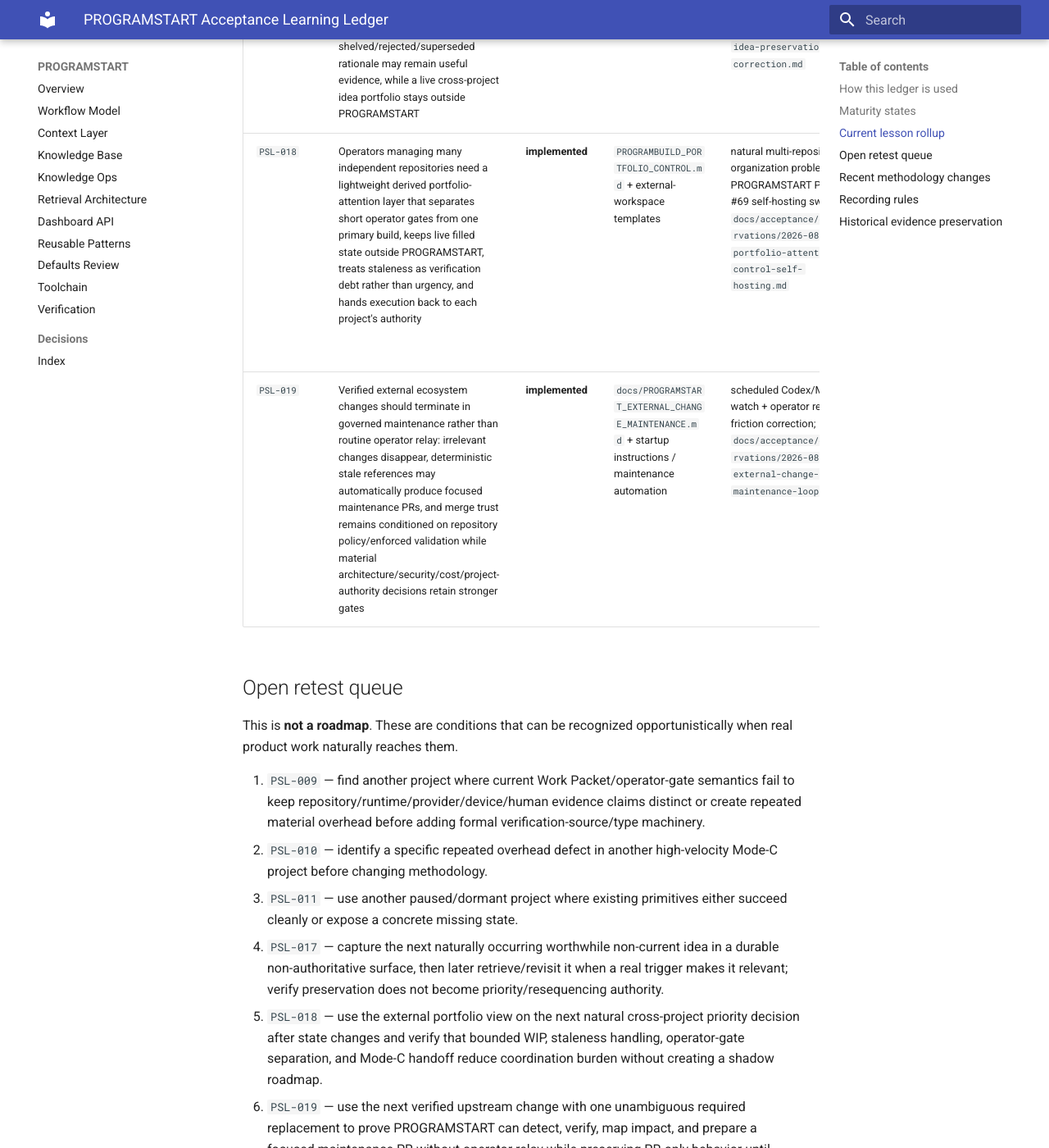
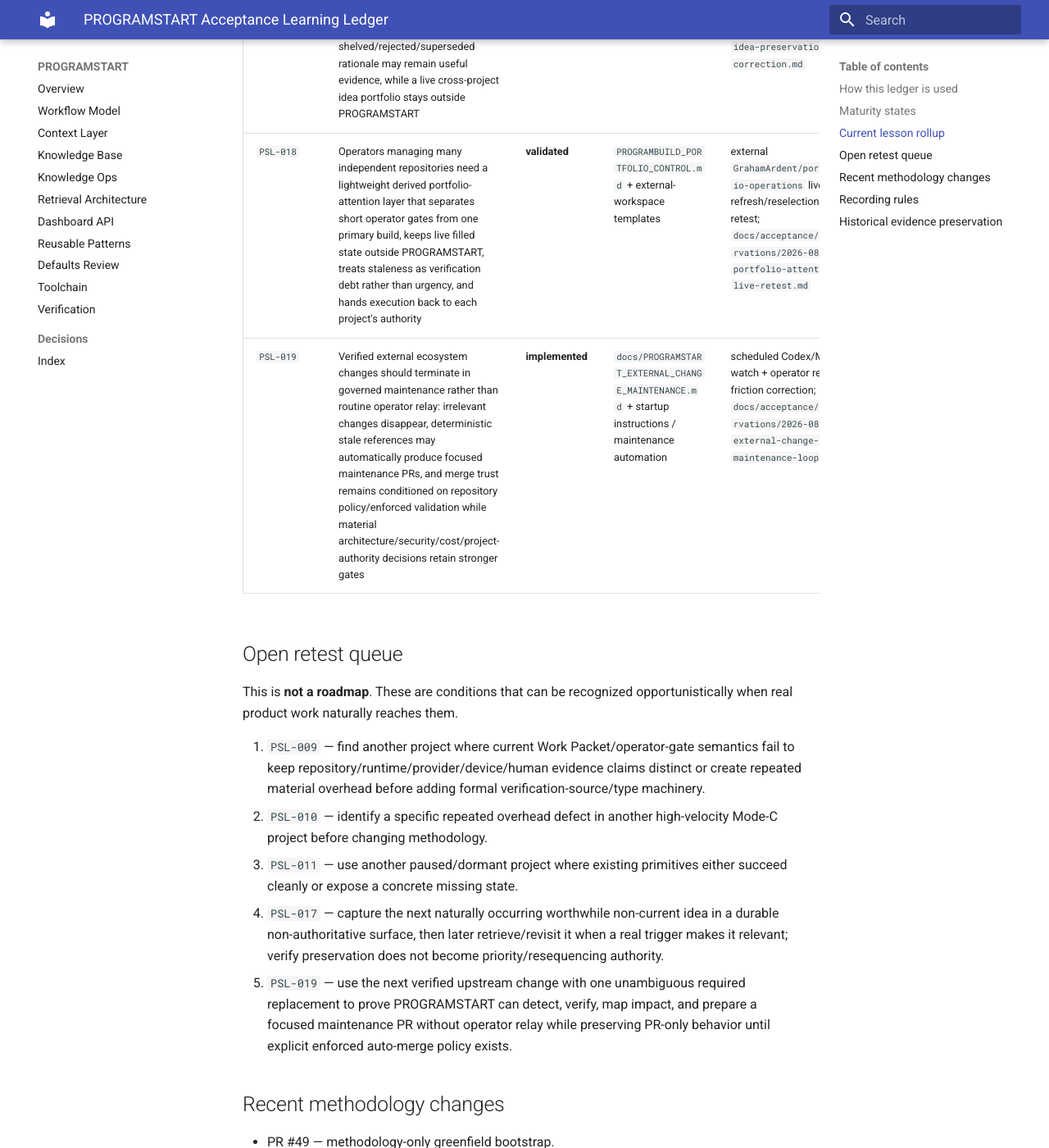
Before and after one commit to GrahamArdent/PROGRAMSTART, an MkDocs documentation site: the page built from docs/PROGRAMSTART_ACCEPTANCE_LEARNING_LEDGER.md, in a window 1280 px wide and 1400 px high, scrolled down 4265 px. Shown: the whole window at 82% size. Built offline with MkDocs 1.6.1 and Material for MkDocs 9.7.7, drawn with Linux system fonts in a browser that asks for light colours; some of the changed text lies outside the part shown.

Commit message:
docs(acceptance): mark PSL-018 validated

```diff
--- a/docs/PROGRAMSTART_ACCEPTANCE_LEARNING_LEDGER.md
+++ b/docs/PROGRAMSTART_ACCEPTANCE_LEARNING_LEDGER.md
@@ -57,8 +57,8 @@ Lesson IDs are stable organizational references, not priority or roadmap numbers
 | `PSL-015` | High-risk completed implementations need a risk-triggered post-implementation adversarial Challenge Gate before merge-ready/closure; inspect the actual implementation and construct a realistic failure sequence rather than relying only on intended design + green current tests | **validated** | `PROGRAMBUILD_CHALLENGE_GATE.md` + Work Packet + orchestration verification | Watchtower V0.2 PR #2 retest + repeated Execution Node confirmation, including zero-argument trust-boundary correction after green checks; `docs/acceptance/observations/2026-08-31-execution-node-operator-gate-retest.md` | future high-risk closures should continue to challenge actual completed implementations; record counterevidence if activation becomes too broad or fails to protect material invariants |
 | `PSL-016` | Generic operator acceptance of a concrete recommendation must resolve deterministically to execution inside current authority, durable-authority reconciliation then execution, or deferral without resequencing; stronger gates remain independent, actual contradictory evidence wins, and applicable checklist obligations must be actively reconciled without turning checklists into scope/strategy | **validated** | Planning Operating Model + Work Packet + orchestration prompt + execution checklist | PR #65 implementation → natural Planning Projects acceptance “I agree. You may go ahead.” correctly resolved as `reconcile_authority_then_execute` for the idea-preservation methodology change; `docs/acceptance/observations/2026-08-29-idea-preservation-correction.md` | future generic acceptances with a different disposition, contradicted premise, or stronger gate should remain available as counterevidence/revalidation opportunities |
 | `PSL-017` | Worthwhile ideas need cheap durable non-authoritative preservation separate from promotion/execution: capture broadly, promote deliberately, execute only from authority; shelved/rejected/superseded rationale may remain useful evidence, while a live cross-project idea portfolio stays outside PROGRAMSTART | **implemented** | Planning Operating Model + Idea Intake + optional `IDEA_LEDGER.md` + orchestration prompt | Planning Projects capture-audit correction + PROGRAMSTART PR #68; `docs/acceptance/observations/2026-08-29-idea-preservation-correction.md` | next natural project/workspace idea that is worth preserving but not current work: capture it, later retrieve/revisit it when relevant, and prove it can be promoted/rejected/shelved without silently resequencing active authority |
-| `PSL-018` | Operators managing many independent repositories need a lightweight derived portfolio-attention layer that separates short operator gates from one primary build, keeps live filled state outside PROGRAMSTART, treats staleness as verification debt rather than urgency, and hands execution back to each project's authority | **implemented** | `PROGRAMBUILD_PORTFOLIO_CONTROL.md` + external-workspace templates | natural multi-repository organization problem + PROGRAMSTART PR #69 self-hosting sweep; `docs/acceptance/observations/2026-08-29-portfolio-attention-control-self-hosting.md` | next natural “what should we work on?” request after material project-state changes: refresh retained rows cheaply, correct stale assumptions from project authority, keep paused work non-urgent, separate one operator gate from one primary build, and hand the selected project back to Mode C without portfolio authority drift |
-| `PSL-019` | Verified external ecosystem changes should terminate in governed maintenance rather than routine operator relay: irrelevant changes disappear, deterministic stale references may automatically produce focused maintenance PRs, and merge trust remains conditioned on repository policy/enforced validation while material architecture/security/cost/project-authority decisions retain stronger gates | **implemented** | `docs/PROGRAMSTART_EXTERNAL_CHANGE_MAINTENANCE.md` + startup instructions / maintenance automation | scheduled Codex/MCP watch + operator relay-friction correction; `docs/acceptance/observations/2026-08-31-external-change-maintenance-loop.md` | next verified upstream change with one unambiguous required PROGRAMSTART replacement: detect/verify/impact/prepare focused PR without operator relay, prove validation, and remain PR-only unless explicit enforced auto-merge policy exists |
+| `PSL-018` | Operators managing many independent repositories need a lightweight derived portfolio-attention layer that separates short operator gates from one primary build, keeps live filled state outside PROGRAMSTART, treats staleness as verification debt rather than urgency, and hands execution back to each project's authority | **validated** | `PROGRAMBUILD_PORTFOLIO_CONTROL.md` + external-workspace templates | external `GrahamArdent/portfolio-operations` live refresh/reselection retest; `docs/acceptance/observations/2026-08-31-portfolio-attention-live-retest.md` | continue normal use; record counterevidence if refresh overhead, stale misrouting, shadow-backlog drift, or authority leakage appears |
+| `PSL-019` | Verified external ecosystem changes should terminate in governed maintenance rather than routine operator relay: irrelevant changes disappear, deterministic stale references may automatically produce focused maintenance PRs, and merge trust remains conditioned on repository policy/enforced validation while material architecture/security/cost/project-authority decisions retain stronger gates | **implemented** | `docs/PROGRAMSTART_EXTERNAL_CHANGE_MAINTENANCE.md` + startup instructions / maintenance automation | scheduled Codex/MCP watch + operator relay-friction correction; `docs/acceptance/observations/2026-08-31-external-change-maintenance-loop.md` | next verified upstream change with one unambiguous required replacement: detect/verify/impact/prepare focused maintenance PR without operator relay, prove validation, and remain PR-only unless explicit enforced auto-merge policy exists |
 
 ## Open retest queue
 
@@ -68,8 +68,7 @@ This is **not a roadmap**. These are conditions that can be recognized opportuni
 2. `PSL-010` — identify a specific repeated overhead defect in another high-velocity Mode-C project before changing methodology.
 3. `PSL-011` — use another paused/dormant project where existing primitives either succeed cleanly or expose a concrete missing state.
 4. `PSL-017` — capture the next naturally occurring worthwhile non-current idea in a durable non-authoritative surface, then later retrieve/revisit it when a real trigger makes it relevant; verify preservation does not become priority/resequencing authority.
-5. `PSL-018` — use the external portfolio view on the next natural cross-project priority decision after state changes and verify that bounded WIP, staleness handling, operator-gate separation, and Mode-C handoff reduce coordination burden without creating a shadow roadmap.
-6. `PSL-019` — use the next verified upstream change with one unambiguous required replacement to prove PROGRAMSTART can detect, verify, map impact, and prepare a focused maintenance PR without operator relay while preserving PR-only behavior until explicit enforced auto-merge policy exists.
+5. `PSL-019` — use the next verified upstream change with one unambiguous required replacement to prove PROGRAMSTART can detect, verify, map impact, and prepare a focused maintenance PR without operator relay while preserving PR-only behavior until explicit enforced auto-merge policy exists.
 
 ## Recent methodology changes
 
@@ -88,7 +87,7 @@ This is **not a roadmap**. These are conditions that can be recognized opportuni
 - PR #63 — risk-triggered post-implementation adversarial Challenge Gate; validated by the Watchtower V0.2 Slice 2 PR #2 retest and repeatedly confirmed by Execution Node trust/runtime corrections.
 - PR #65 — accepted-recommendation resolution + conditional checklist completeness; validated by the natural idea-preservation recommendation → “I agree. You may go ahead.” flow recorded in the 2026-08-29 observation.
 - PR #68 — lightweight durable idea preservation / promotion lifecycle (**PSL-017 implemented; real-project retest remains open**).
-- PR #69 — lightweight external portfolio-attention control (**PSL-018 implemented; real cross-project refresh/reselection retest remains open**).
+- PR #69 — lightweight external portfolio-attention control (**PSL-018 validated by the external live portfolio refresh/reselection retest recorded on 2026-08-31**).
 - External change maintenance loop — bounded upstream-change classification with automatic safe PR preparation, Watchtower sensor/evidence composition, and an explicit PR-vs-auto-merge trust boundary (**PSL-019 implemented; real autonomous maintenance retest remains open**).
 
 ## Recording rules
```
